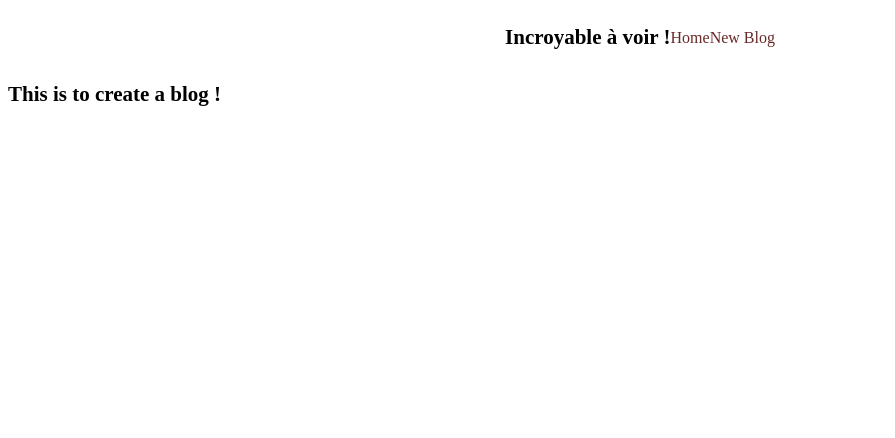
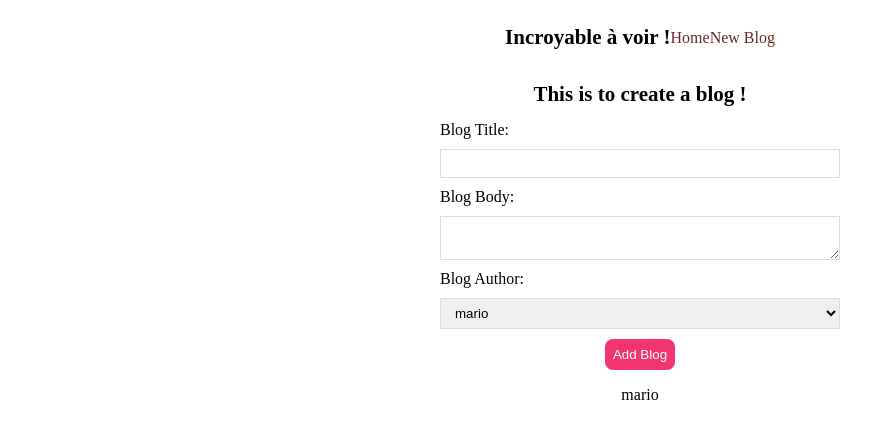
Before and after one commit to antontre1/react-v2, a React (Create React App) app: page /create in a window 1280 px wide. Shown: the top 438 px of the page, without its empty margins (0-895 px from the left). Built offline with nearby package versions, Linux system fonts and the light colour scheme; a web font is replaced by a local one.

Commit message:
create form, useState to store locally values

```diff
--- a/src/Create.js
+++ b/src/Create.js
@@ -1,7 +1,41 @@
+import { useState } from "react";
+
 const Create = () => {
+
+  const [title, setTitle] = useState('')
+  const [body, setBody] = useState('')
+  const [author, setAuthor] = useState('mario')
+
   return (
     <div className="create">
       <h1>This is to create a blog !</h1>
+      <form>
+        <label>Blog Title:</label>
+        <input
+          type="text"
+          required
+          value={ title }
+          onChange={(e) => setTitle(e.target.value)}
+        />
+        <label>Blog Body:</label>
+        <textarea
+          required
+          value={ body }
+          onChange={(e) => setBody(e.target.value)}>
+        </textarea>
+        <label>Blog Author:</label>
+        <select
+          value={ author }
+          onChange={(e) => setAuthor(e.target.value)}>
+          <option value="mario">mario</option>
+          <option value="luigi">luigi</option>
+          <option value="yoshi">yoshi</option>
+        </select>
+        <button>Add Blog</button>
+        <p>{ title }</p>
+        <p>{ body }</p>
+        <p>{ author }</p>
+      </form>
     </div>
    );
 }
--- /dev/null
+++ b/src/create.scss
@@ -0,0 +1,36 @@
+// create new blog form
+
+.create {
+  max-width: 400px;
+  margin: 0 auto;
+  text-align: center;
+}
+
+.create label {
+  text-align: left;
+  display: block;
+}
+
+.create h2 {
+  font-size: 20px;
+  color: rgb(239, 102, 102);
+  margin-bottom: 30px;
+}
+
+.create input, .create textarea, .create select {
+  width: 100%;
+  padding: 6px 10px;
+  margin: 10px 0;
+  border: 1px solid #ddd;
+  box-sizing: border-box;
+  display: block;
+}
+
+.create button {
+  background: #f1356d;
+  color: #fff;
+  border: 0;
+  padding: 8px;
+  border-radius: 8px;
+  cursor: pointer;
+}
--- a/src/index.scss
+++ b/src/index.scss
@@ -1,6 +1,7 @@
 @import 'titles.scss';
 @import 'navbar.scss';
 @import 'blogs.scss';
+@import 'create.scss';
 
 a {
   text-decoration: none; /* no underline */;
```
